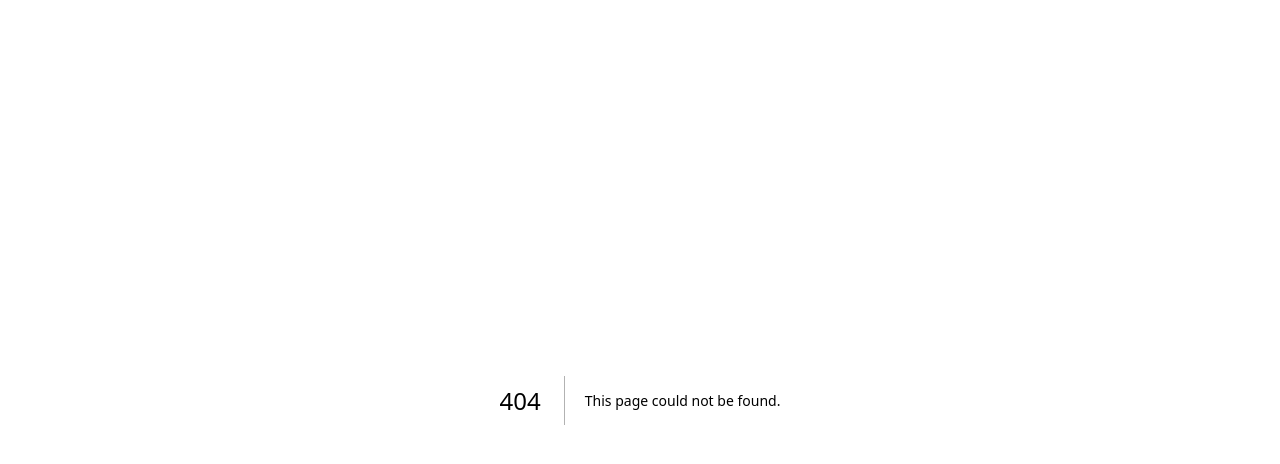
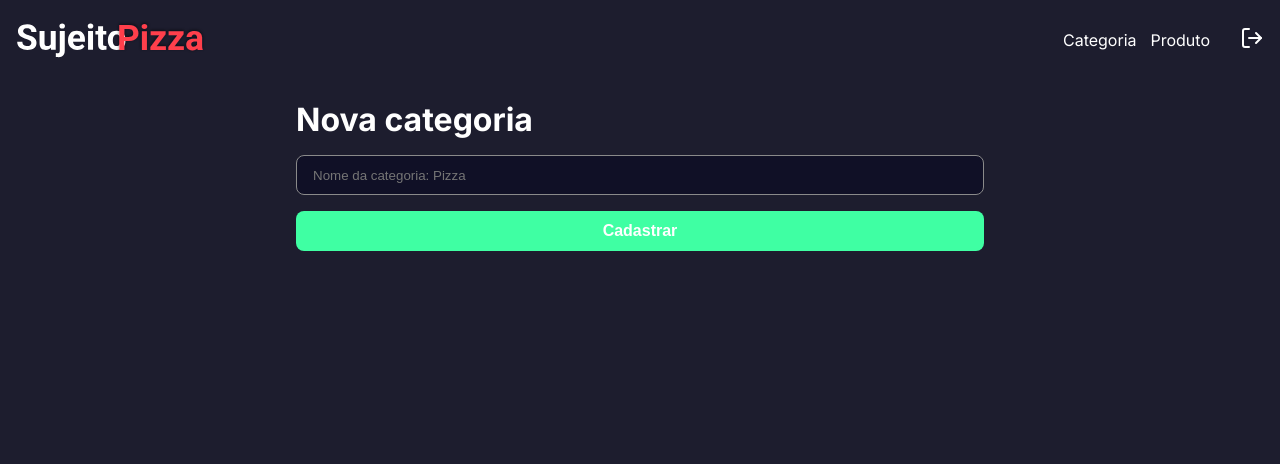
Before and after one commit to Guilherme020205/Curso-Full-Stack, a Next.js app in the folder pizzaria/frontend/: page /dashboard/category in a window 1280 px wide. Before the commit this address had no page. Shown: the top 464 px of the page. Built offline with nearby package versions, Linux system fonts and the light colour scheme.

Commit message:
Cadastrado category..

```diff
--- /dev/null
+++ b/pizzaria/frontend/src/app/dashboard/category/page.tsx
@@ -0,0 +1,56 @@
+import styles from "./styles.module.scss"
+import { Button } from "../components/button"
+import { api } from "@/services/api"
+import { getCookieServer } from './../../../lib/cookieServer';
+import { redirect } from "next/navigation";
+
+export default function Category() {
+
+    async function handleRegisterCategory(formData: FormData) {
+        "use server"
+        const name = formData.get("name")
+
+        if (name === "") return;
+
+        const data = {
+            name: name,
+        }
+
+        const token = getCookieServer()
+
+        await api.post("/category", data,
+            {
+                headers: {
+                    Authorization: `Bearer ${token} `
+                }
+            })
+            .catch((err) => {
+                console.log(err)
+                return;
+            })
+
+            redirect("/dashboard")
+
+    }
+
+    return (
+
+        <main className={styles.container}>
+
+            <h1>Nova categoria</h1>
+            <form action={handleRegisterCategory}
+                className={styles.form}
+            >
+                <input
+                    type="text"
+                    name="name"
+                    placeholder="Nome da categoria: Pizza"
+                    required
+                    className={styles.input}
+                />
+                <Button name="Cadastrar" />
+            </form>
+        </main>
+
+    )
+}
--- /dev/null
+++ b/pizzaria/frontend/src/app/dashboard/category/styles.module.scss
@@ -0,0 +1,31 @@
+.container {
+    max-width: 720px;
+    margin: 20px auto;
+    padding: 0 16px;
+
+    display: flex;
+    flex-direction: column;
+
+    h1 {
+        color: var(--white);
+    }
+
+}
+
+.form {
+    display: flex;
+    gap: 16px;
+    flex-direction: column;
+    margin: 16px 0;
+
+}
+
+.input {
+    height: 40px;
+    border: 0;
+    background-color: var(--dark-900);
+    border-radius: 8px;
+    padding: 0 16px;
+    color: var(--white);
+    border: 1px solid var(--gray-100);
+}
--- /dev/null
+++ b/pizzaria/frontend/src/app/dashboard/components/button/index.tsx
@@ -0,0 +1,18 @@
+"use client"
+
+import styles from "./styles.module.scss"
+import { useFormStatus } from "react-dom";
+
+interface Props{
+    name: string;
+}
+
+export function Button({name}: Props){
+const {pending} = useFormStatus()
+
+    return(
+        <button type="submit" disabled={pending} className={styles.button}>
+            {pending ? "Carregando..." : name}
+            </button>
+    )
+}
--- /dev/null
+++ b/pizzaria/frontend/src/app/dashboard/components/button/styles.module.scss
@@ -0,0 +1,9 @@
+.button{
+    height: 40px;
+    border-radius: 8px;
+    border: 0;
+    background-color: var(--green-900);
+    font-weight: bold;
+    font-size: 16px;
+    color: var(--white)
+}
--- a/pizzaria/frontend/src/app/dashboard/components/header/header.tsx
+++ b/pizzaria/frontend/src/app/dashboard/components/header/header.tsx
@@ -1,13 +1,27 @@
+"use client"
+
 import Link from "next/link"
 import styles from "./styles.module.scss"
 import Image from "next/image"
 import logoImg from '/public/logo.svg';
 import { LogOutIcon } from 'lucide-react'
+import { deleteCookie } from "cookies-next";
+import { useRouter } from "next/navigation";
+
 export function Header() {
+
+    const router = useRouter();
+
+    async function handleLogout(){
+        deleteCookie("session", {path: "/"})
+
+        router.replace("/")
+    }
+
     return (
         <header className={styles.headerContainer}>
             <div className={styles.headerContent}>
-                <Link href="./Dashboard">
+                <Link href="/dashboard">
                     <Image
                         alt="Logo Sujeito Pizza"
                         src={logoImg}
@@ -25,7 +39,7 @@ export function Header() {
                         Produto
                     </Link>
 
-                    <form>
+                    <form action={handleLogout}>
                         <button type="submit">
                             <LogOutIcon size={24} color="#fff"/>
                         </button>
--- /dev/null
+++ b/pizzaria/frontend/src/app/dashboard/components/orders/styles.module.scss
@@ -0,0 +1,57 @@
+.container{
+    max-width: 720px;
+    margin: 20px auto;
+    padding: 0 16px;
+
+    display: flex;
+    justify-content: space-between;
+    flex-direction: column;
+
+    h1{
+        color: var(--white);
+    }
+}
+
+.containerHeader{
+    display: flex;
+    align-items: center;
+    margin-top: 25px;
+    margin-bottom: 16px;
+
+    gap: 14px;
+
+    button{
+        background: transparent;
+        border: 0;
+    }
+}
+
+.listOrders{
+    display: flex;
+    flex-direction: column;
+    gap: 16px;
+
+}
+
+.orderItem{
+    display: flex;
+    background-color: var(--dark-900);
+    align-items: center;
+    border: 0;
+    font-size: 18px;
+    border-radius: 8px;
+    color: var(--white);
+    transition: all 0.5s;
+
+    &:hover{
+        filter: brightness(1.20);
+    }
+}
+
+.tag{
+    width: 9px;
+    height: 60px;
+    background-color: var(--green-900);
+    border-radius: 6px 0 0 6px;
+    margin-right: 16px;
+}
--- a/pizzaria/frontend/src/app/dashboard/page.tsx
+++ b/pizzaria/frontend/src/app/dashboard/page.tsx
@@ -1,7 +1,9 @@
+import { Orders } from "./components/orders"
+
 export default function Dashboard(){
     return(
         <>
-            <h1>Pagina Dashboard</h1>
+            <Orders/>
         </>
     )
 }
```
Also changed, not shown: pizzaria/frontend/src/app/dashboard/components/orders/index.tsx (added, +32 -0 lines), pizzaria/frontend/src/app/dashboard/product/page.tsx (added, +9 -0 lines), pizzaria/frontend/src/app/dashboard/product/styles.module.scss (added), 1 other file (tests, documents, lock files or other folders).
